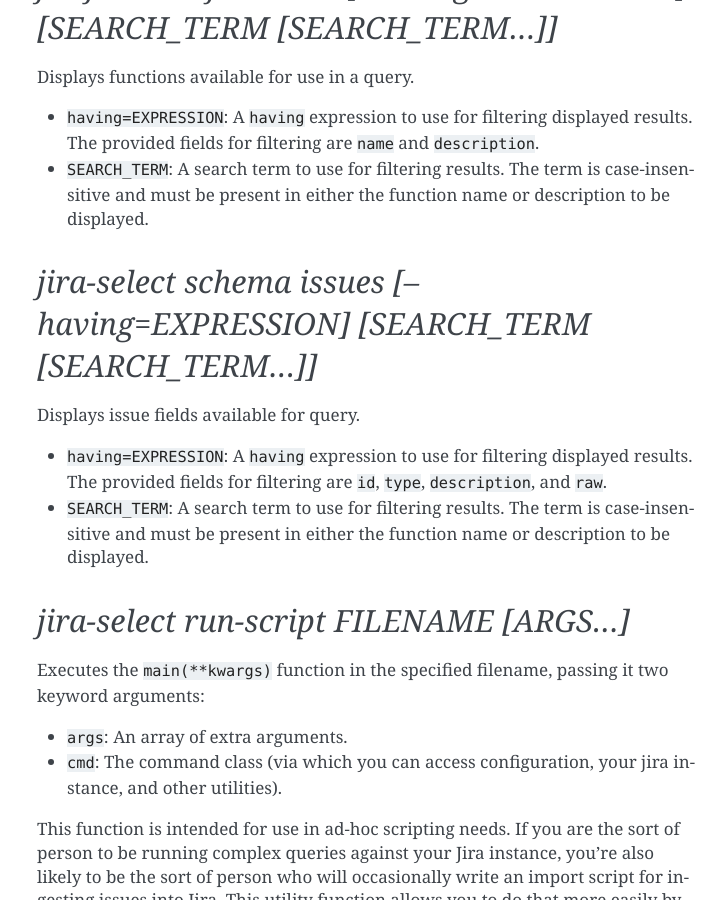
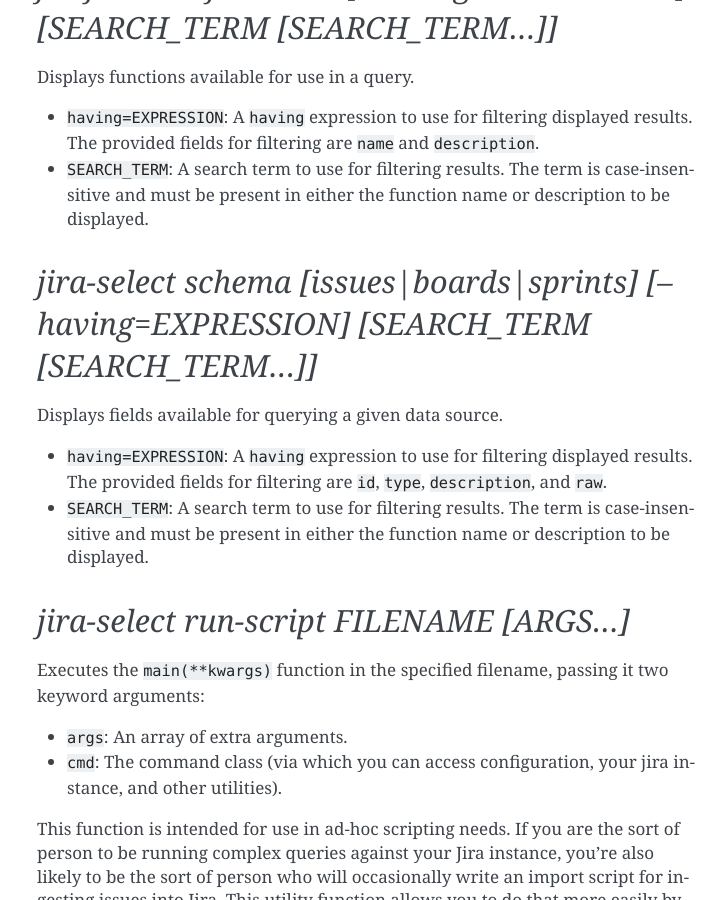
Before and after one commit to coddingtonbear/jira-select, a Sphinx documentation site: the page built from docs/commands.rst, in a window 1280 px wide and 900 px high, scrolled down 1266 px. Shown: the whole window, without its empty margins (383-1109 px from the left). Built offline with Sphinx 7.4.7, drawn with Linux system fonts in a browser that asks for light colours; some of the changed text lies outside the part shown.

Commit message:
[#8] Updating docs to make it clear that it's possible to see schema for boards and sprints, too.

```diff
--- a/docs/commands.rst
+++ b/docs/commands.rst
@@ -67,10 +67,10 @@
 
 .. _schema subcommand:
 
-`jira-select schema issues [--having=EXPRESSION] [SEARCH_TERM [SEARCH_TERM...]]`
---------------------------------------------------------------------------------
+`jira-select schema [issues|boards|sprints] [--having=EXPRESSION] [SEARCH_TERM [SEARCH_TERM...]]`
+-------------------------------------------------------------------------------------------------
 
-Displays issue fields available for query.
+Displays fields available for querying a given data source.
 
 * ``having=EXPRESSION``: A ``having`` expression to use for filtering displayed
   results.  The provided fields for filtering are ``id``, ``type``,
```
